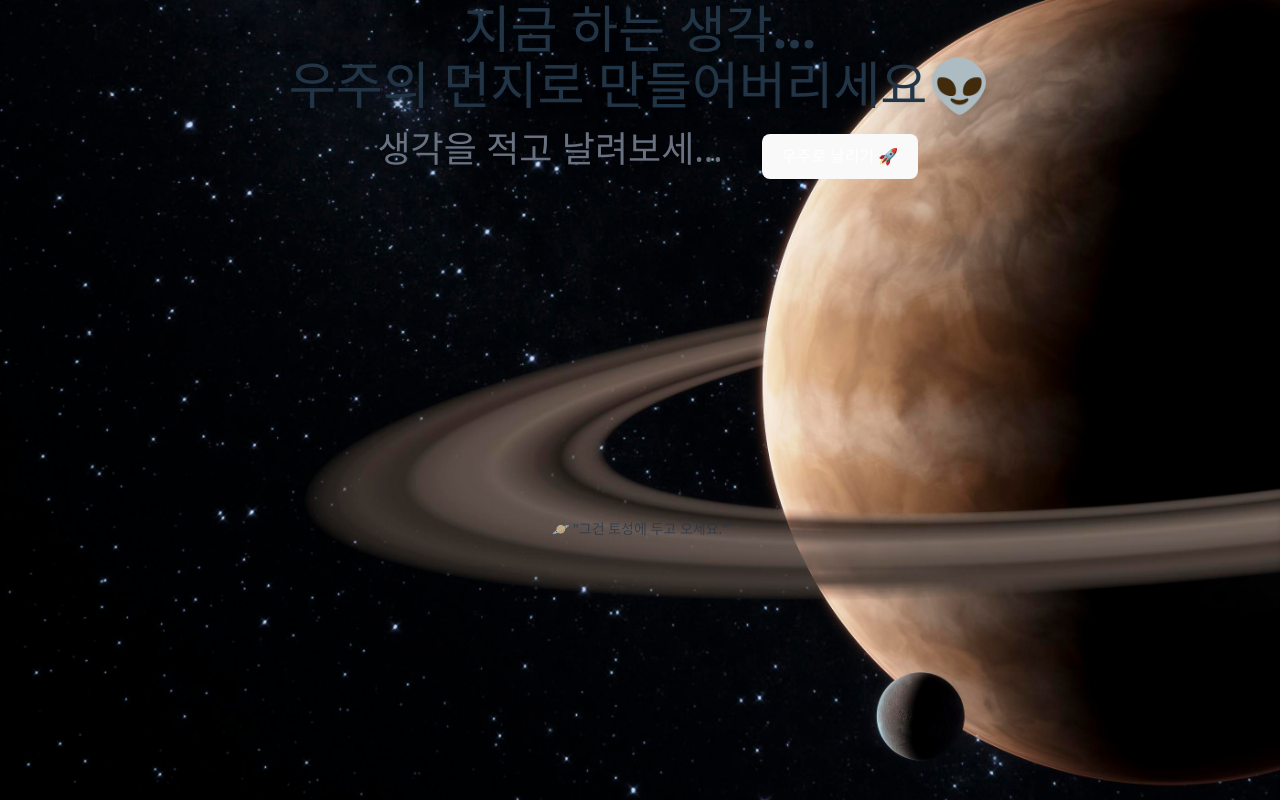
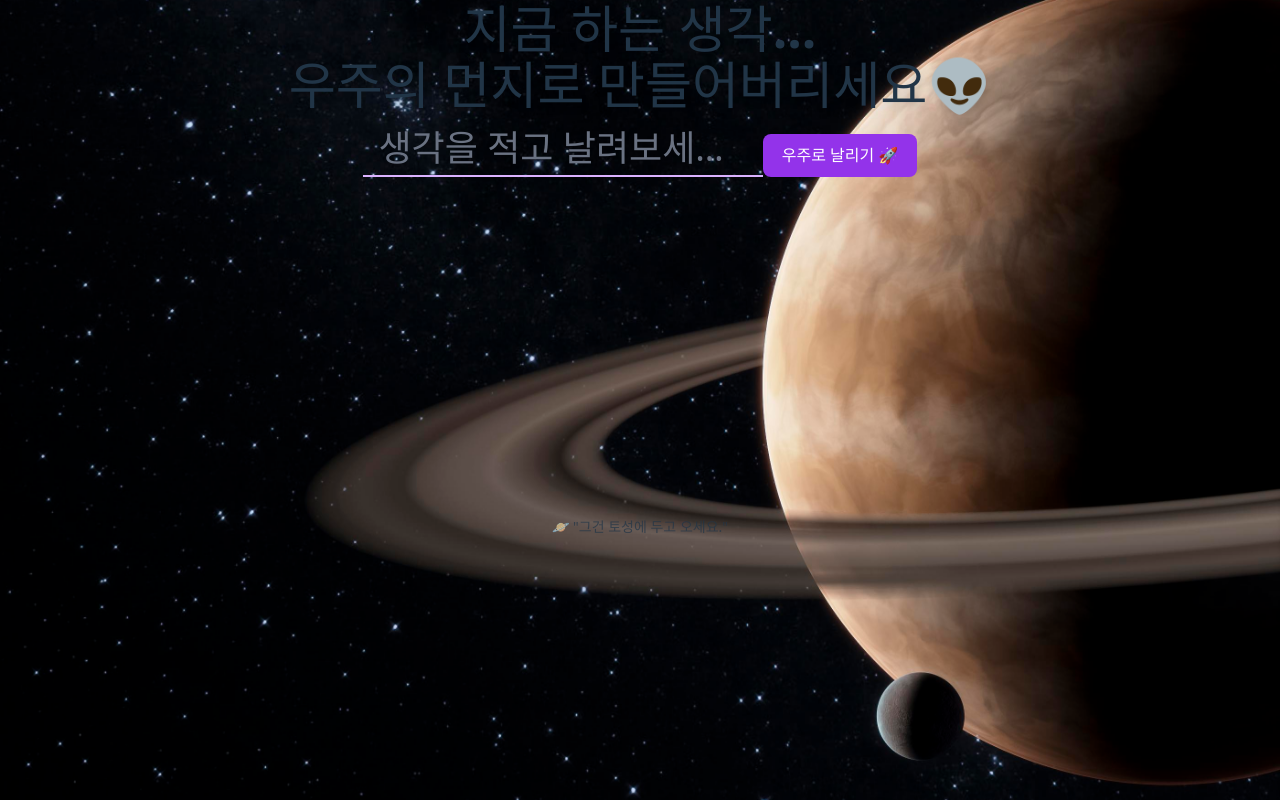
Before and after one commit to dana8123/space-dust, a Vue app: page / in a window 1280 px wide. Built offline with nearby package versions, Linux system fonts and the light colour scheme.

Commit message:
css변경

```diff
--- a/src/components/ThoughtBox.vue
+++ b/src/components/ThoughtBox.vue
@@ -7,9 +7,13 @@
       v-model="newThought"
       @keydown.enter="submitThought"
       placeholder="생각을 적고 날려보세요..."
-      class="w-100 h-14 p-4 rounded-lg text-grey text-4xl font-medium placeholder-gray-500 overflow-hidden text-ellipsis"
+      class="w-100 h-14 p-4 rounded-none text-grey text-4xl font-medium placeholder-gray-500 overflow-hidden text-ellipsis border-t-0 border-l-0 border-r-0 border-b-2 border-purple-300 focus:border-purple-500 focus:outline-none bg-transparent"
     />
-    <button @click="submitThought" class="mt-2 px-4 py-2 bg-purple-600 rounded text-white">
+    <button
+      @click="submitThought"
+      class="mt-2 px-4 py-2 bg-purple-600 rounded text-white appearance-none"
+      style="background-color: #9333ea; color: white; border: none;"
+    >
       우주로 날리기 🚀
     </button>
 
--- a/src/components/ThoughtBox.vue.js
+++ b/src/components/ThoughtBox.vue.js
@@ -31,12 +31,13 @@ __VLS_asFunctionalElement(__VLS_intrinsicElements.div, __VLS_intrinsicElements.d
 __VLS_asFunctionalElement(__VLS_intrinsicElements.input)({
     ...{ onKeydown: (__VLS_ctx.submitThought) },
     placeholder: "생각을 적고 날려보세요...",
-    ...{ class: "w-100 h-14 p-4 rounded-lg text-grey text-4xl font-medium placeholder-gray-500 overflow-hidden text-ellipsis" },
+    ...{ class: "w-100 h-14 p-4 rounded-none text-grey text-4xl font-medium placeholder-gray-500 overflow-hidden text-ellipsis border-t-0 border-l-0 border-r-0 border-b-2 border-purple-300 focus:border-purple-500 focus:outline-none bg-transparent" },
 });
 (__VLS_ctx.newThought);
 __VLS_asFunctionalElement(__VLS_intrinsicElements.button, __VLS_intrinsicElements.button)({
     ...{ onClick: (__VLS_ctx.submitThought) },
-    ...{ class: "mt-2 px-4 py-2 bg-purple-600 rounded text-white" },
+    ...{ class: "mt-2 px-4 py-2 bg-purple-600 rounded text-white appearance-none" },
+    ...{ style: {} },
 });
 __VLS_asFunctionalElement(__VLS_intrinsicElements.div, __VLS_intrinsicElements.div)({
     ...{ class: "relative mt-10 w-full h-[300px] overflow-hidden flex justify-center" },
@@ -52,19 +53,28 @@ for (const [thought] of __VLS_getVForSourceType((__VLS_ctx.thoughts))) {
 /** @type {__VLS_StyleScopedClasses['w-100']} */ ;
 /** @type {__VLS_StyleScopedClasses['h-14']} */ ;
 /** @type {__VLS_StyleScopedClasses['p-4']} */ ;
-/** @type {__VLS_StyleScopedClasses['rounded-lg']} */ ;
+/** @type {__VLS_StyleScopedClasses['rounded-none']} */ ;
 /** @type {__VLS_StyleScopedClasses['text-grey']} */ ;
 /** @type {__VLS_StyleScopedClasses['text-4xl']} */ ;
 /** @type {__VLS_StyleScopedClasses['font-medium']} */ ;
 /** @type {__VLS_StyleScopedClasses['placeholder-gray-500']} */ ;
 /** @type {__VLS_StyleScopedClasses['overflow-hidden']} */ ;
 /** @type {__VLS_StyleScopedClasses['text-ellipsis']} */ ;
+/** @type {__VLS_StyleScopedClasses['border-t-0']} */ ;
+/** @type {__VLS_StyleScopedClasses['border-l-0']} */ ;
+/** @type {__VLS_StyleScopedClasses['border-r-0']} */ ;
+/** @type {__VLS_StyleScopedClasses['border-b-2']} */ ;
+/** @type {__VLS_StyleScopedClasses['border-purple-300']} */ ;
+/** @type {__VLS_StyleScopedClasses['focus:border-purple-500']} */ ;
+/** @type {__VLS_StyleScopedClasses['focus:outline-none']} */ ;
+/** @type {__VLS_StyleScopedClasses['bg-transparent']} */ ;
 /** @type {__VLS_StyleScopedClasses['mt-2']} */ ;
 /** @type {__VLS_StyleScopedClasses['px-4']} */ ;
 /** @type {__VLS_StyleScopedClasses['py-2']} */ ;
 /** @type {__VLS_StyleScopedClasses['bg-purple-600']} */ ;
 /** @type {__VLS_StyleScopedClasses['rounded']} */ ;
 /** @type {__VLS_StyleScopedClasses['text-white']} */ ;
+/** @type {__VLS_StyleScopedClasses['appearance-none']} */ ;
 /** @type {__VLS_StyleScopedClasses['relative']} */ ;
 /** @type {__VLS_StyleScopedClasses['mt-10']} */ ;
 /** @type {__VLS_StyleScopedClasses['w-full']} */ ;
```
